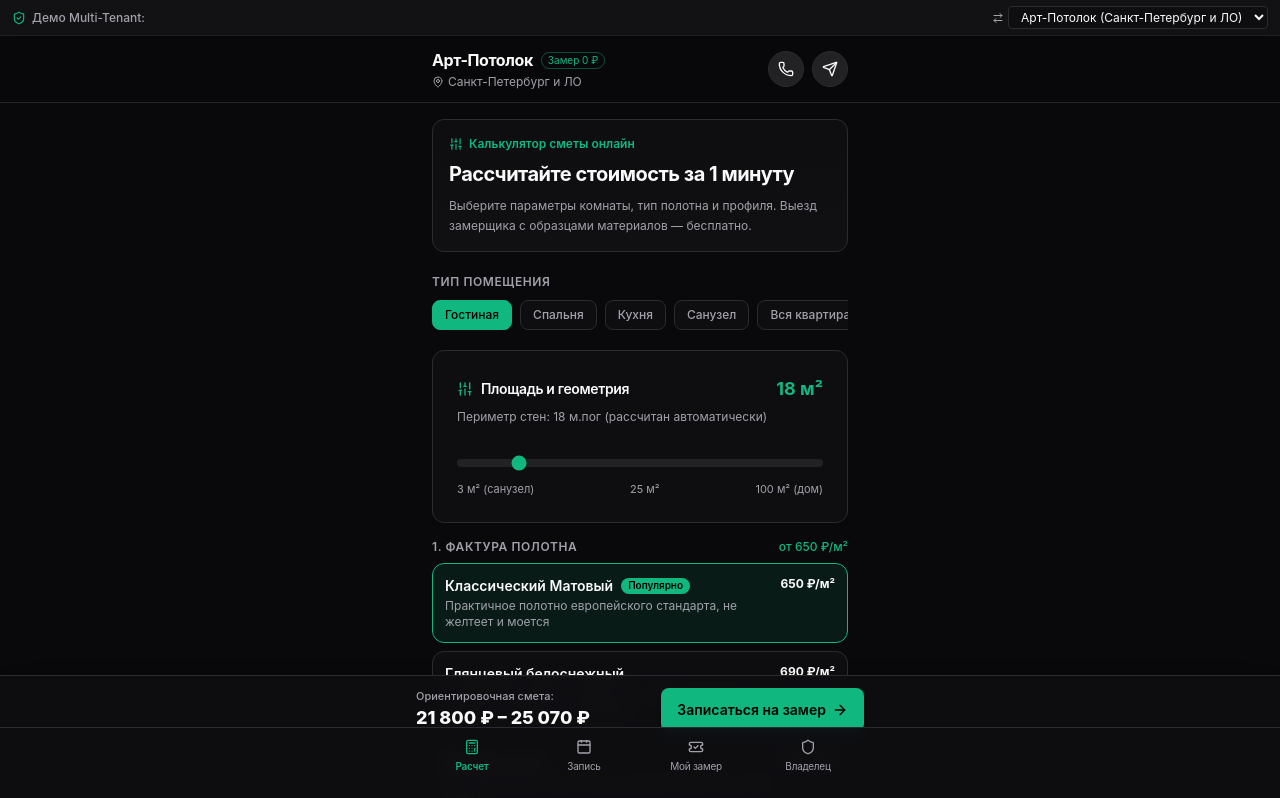
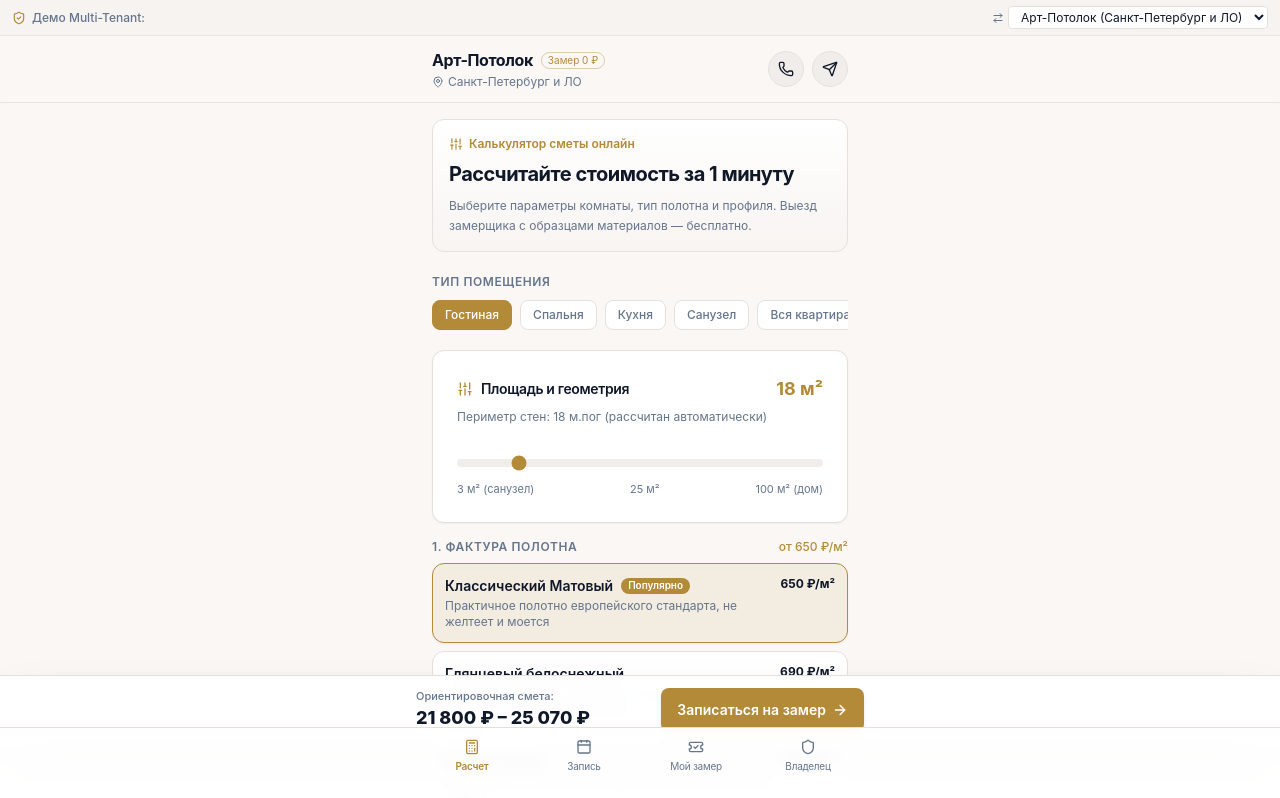
Before and after one commit to MrKoriy/potolok, a React (Vite) app in the folder potolok-pwa/: page /s/art-potolok/ in a window 1280 px wide. Shown: the top 798 px of the page. Built offline with nearby package versions, Linux system fonts and the light colour scheme.

Commit message:
style(palette): upgrade to Architectural Digest Light Luxury palette (#FAF5F2, #B38938, #0F172A)

```diff
--- a/potolok-pwa/src/index.css
+++ b/potolok-pwa/src/index.css
@@ -4,26 +4,27 @@
 
 @layer base {
   :root {
-    --background: 240 10% 4%;
-    --foreground: 0 0% 98%;
-    --card: 240 10% 6%;
-    --card-foreground: 0 0% 98%;
-    --popover: 240 10% 6%;
-    --popover-foreground: 0 0% 98%;
-    --primary: 38 92% 50%;
-    --primary-foreground: 0 0% 0%;
-    --secondary: 240 5% 14%;
-    --secondary-foreground: 0 0% 98%;
-    --muted: 240 5% 16%;
-    --muted-foreground: 240 5% 65%;
-    --accent: 240 5% 18%;
-    --accent-foreground: 0 0% 98%;
+    /* Architectural Digest Light Luxury: теплый лен, молочный шелк, благородный графит и латунь */
+    --background: 28 33% 97%;          /* #FAF5F2 - теплый молочный фон */
+    --foreground: 222 47% 11%;         /* #0F172A - глубокий контрастный графит */
+    --card: 0 0% 100%;                 /* #FFFFFF - чистые белые премиальные карточки */
+    --card-foreground: 222 47% 11%;
+    --popover: 0 0% 100%;
+    --popover-foreground: 222 47% 11%;
+    --primary: 39 52% 46%;             /* #B38938 - благородная античная латунь */
+    --primary-foreground: 0 0% 100%;
+    --secondary: 30 20% 93%;           /* #ECE7E1 - мягкий теплый беж */
+    --secondary-foreground: 222 47% 11%;
+    --muted: 30 15% 91%;               /* #EAE4DD */
+    --muted-foreground: 215 16% 47%;   /* #64748B - читаемый спокойный сланец */
+    --accent: 30 25% 92%;
+    --accent-foreground: 222 47% 11%;
     --destructive: 0 84% 60%;
-    --destructive-foreground: 0 0% 98%;
-    --border: 240 5% 18%;
-    --input: 240 5% 20%;
-    --ring: 38 92% 50%;
-    --radius: 0.75rem;
+    --destructive-foreground: 0 0% 100%;
+    --border: 30 14% 88%;              /* #E5DFD7 - деликатная граница */
+    --input: 30 14% 88%;
+    --ring: 39 52% 46%;
+    --radius: 0.65rem;
   }
 
   * {
--- a/potolok-pwa/tenants/art-potolok/business.json
+++ b/potolok-pwa/tenants/art-potolok/business.json
@@ -14,10 +14,10 @@
     "bufferMinutes": 45
   },
   "theme": {
-    "accentColor": "#10b981",
-    "accentForeground": "#000000",
+    "accentColor": "#B38938",
+    "accentForeground": "#FFFFFF",
     "borderRadius": "0.5rem",
-    "mode": "dark"
+    "mode": "light"
   },
   "pricing": {
     "minOrderAmount": 7000,
@@ -97,7 +97,11 @@
       "name": "Илья Семенов",
       "role": "Инженер-замерщик",
       "phone": "+7 (912) 640-33-12",
-      "districts": ["Приморский", "Выборгский", "Калининский"],
+      "districts": [
+        "Приморский",
+        "Выборгский",
+        "Калининский"
+      ],
       "active": true
     },
     {
@@ -105,7 +109,11 @@
       "name": "Роман Кузнецов",
       "role": "Замерщик-сметчик",
       "phone": "+7 (912) 640-33-13",
-      "districts": ["Московский", "Невский", "Фрунзенский"],
+      "districts": [
+        "Московский",
+        "Невский",
+        "Фрунзенский"
+      ],
       "active": true
     }
   ],
--- a/potolok-pwa/tenants/status-potolok/business.json
+++ b/potolok-pwa/tenants/status-potolok/business.json
@@ -14,10 +14,10 @@
     "bufferMinutes": 45
   },
   "theme": {
-    "accentColor": "#f59e0b",
-    "accentForeground": "#000000",
+    "accentColor": "#9C7428",
+    "accentForeground": "#FFFFFF",
     "borderRadius": "0.75rem",
-    "mode": "dark"
+    "mode": "light"
   },
   "pricing": {
     "minOrderAmount": 12000,
@@ -116,7 +116,11 @@
       "name": "Алексей Смирнов",
       "role": "Ведущий инженер-технолог",
       "phone": "+7 (995) 890-44-21",
-      "districts": ["ЦАО", "ЗАО", "СЗАО"],
+      "districts": [
+        "ЦАО",
+        "ЗАО",
+        "СЗАО"
+      ],
       "active": true
     },
     {
@@ -124,7 +128,11 @@
       "name": "Дмитрий Власов",
       "role": "Специалист по световым решениям",
       "phone": "+7 (995) 890-44-22",
-      "districts": ["ЮЗАО", "ЮАО", "Новая Москва"],
+      "districts": [
+        "ЮЗАО",
+        "ЮАО",
+        "Новая Москва"
+      ],
       "active": true
     }
   ],
```
